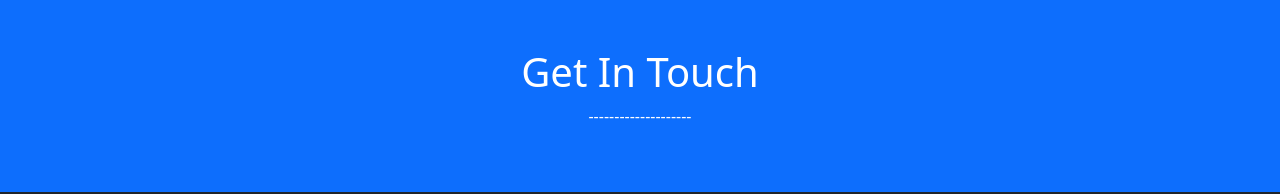
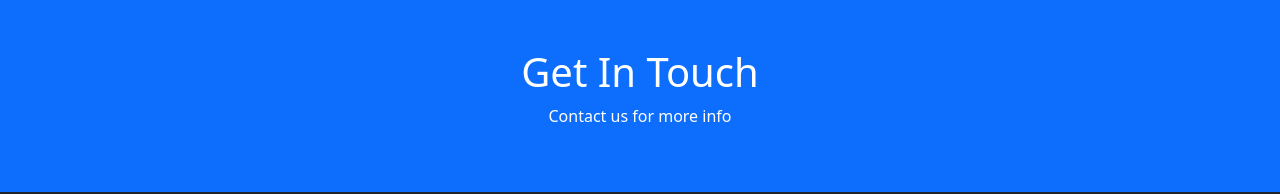
Before and after one commit to CodeLuigi1996/HFC_1, a plain HTML site: page contact.html/contact.html in a window 1280 px wide. Shown: the top 194 px of the page. Drawn offline with nearby package versions, Linux system fonts and the light colour scheme.

Commit message:
<p>  section  info added

```diff
--- a/contact.html/contact.html
+++ b/contact.html/contact.html
@@ -24,7 +24,7 @@
     <!-- container-fluid added to always span entire width of screen (width is always 100%)-->
     <div class="p-5 bg-primary text-white text-center">
         <h1>Get In Touch</h1>
-        <p>--------------------</p>
+        <p>Contact us for more info</p>
     </div>
 
     <!-- Nav bar -->
```
